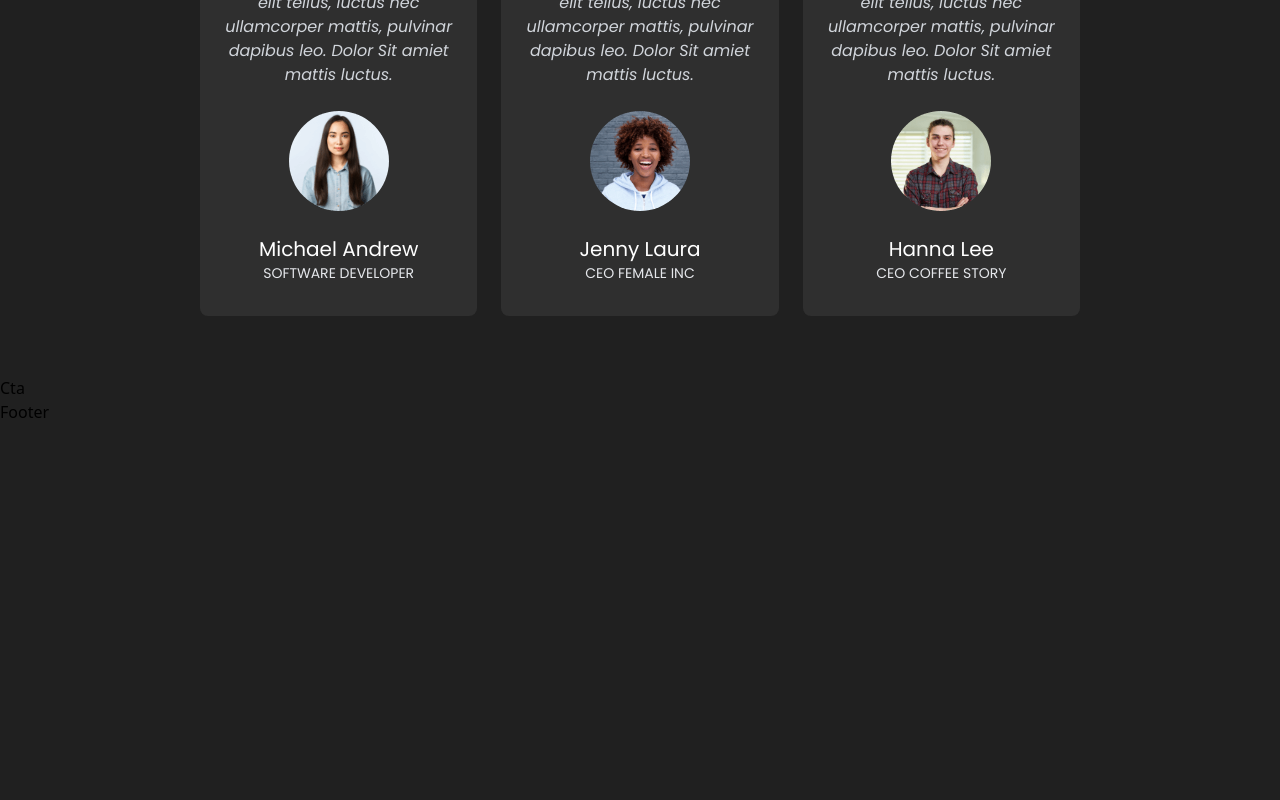
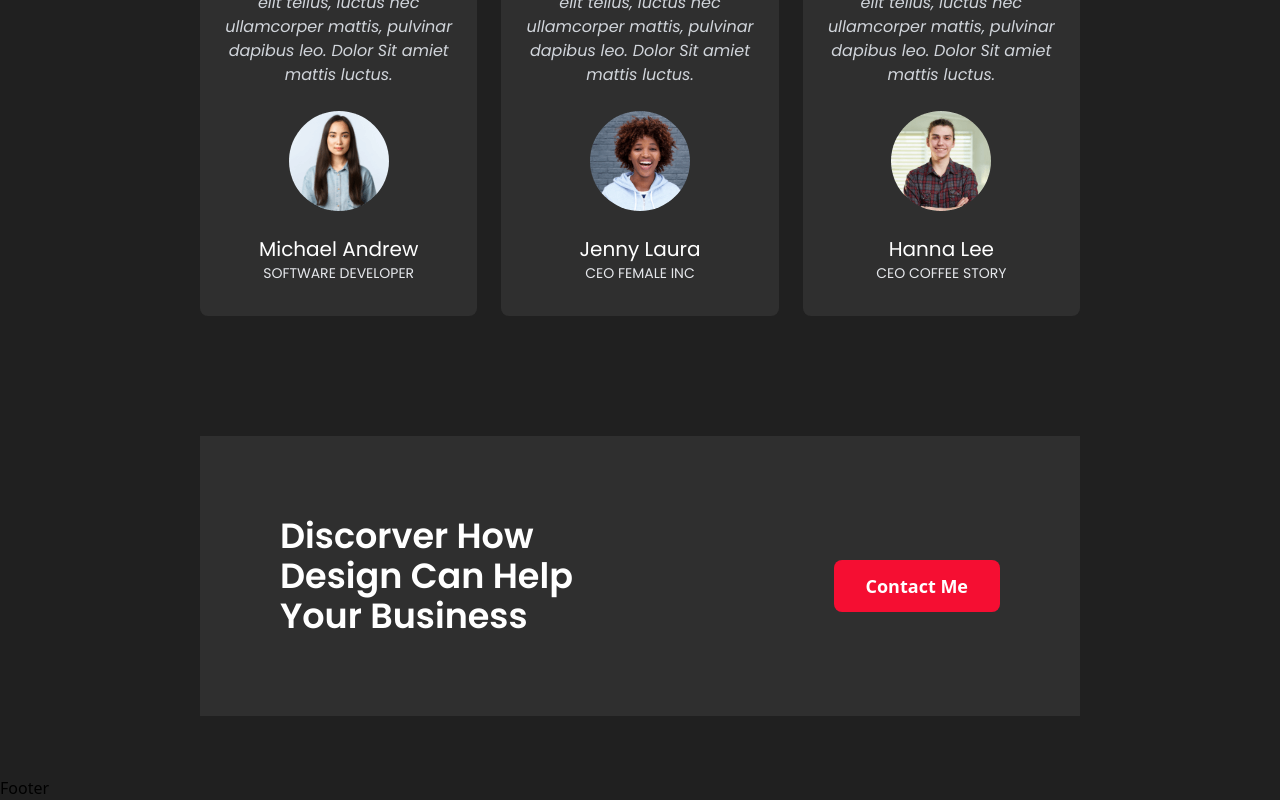
Before and after one commit to ozaenzenzen/reactjs_template_4, a React (Vite) app: page / in a window 1280 px wide. Shown: the part 4174-4974 px from the top of the page. Before the commit the page ends 4598 px from the top, so only its background shows below. Built offline with nearby package versions, Linux system fonts and the light colour scheme.

Commit message:
update cta sections

```diff
--- a/src/sections/Cta.jsx
+++ b/src/sections/Cta.jsx
@@ -1,9 +1,30 @@
-import React from 'react'
+import React, { useEffect } from "react";
+import hero from "../assets/hero2.png";
+import design from "../assets/design.png";
+import AOS from "aos";
+import "aos/dist/aos.css";
 
 const Cta = () => {
+  useEffect(() => {
+    AOS.init({
+      duration: 800,
+      delay: 200,
+      once: true,
+    });
+  }, []);
+
   return (
-    <div>Cta</div>
-  )
-}
+    <div className="w-full lg:px-[200px] px-8 py-[60px] h-full flex flex-col justify-between items-center gap-5">
+      <div className="w-full bg-[#2f2f2f] flex lg:flex-row flex-col justify-between items-center lg:p-20 p-8">
+        <h1 className="text-white lg:w-[50%] w-full lg:text-[35px] text-[30px] leading-10 lg:text-left text-center font-semibold font-poppins">
+          Discorver How Design Can Help Your Business
+        </h1>
+        <button className="bg-themered hover:bg-white text-white hover:text-themered font-semibold lg:text-lg text-sm px-8 py-3 rounded-lg mt-5">
+          Contact Me
+        </button>
+      </div>
+    </div>
+  );
+};
 
-export default Cta
+export default Cta;
```
